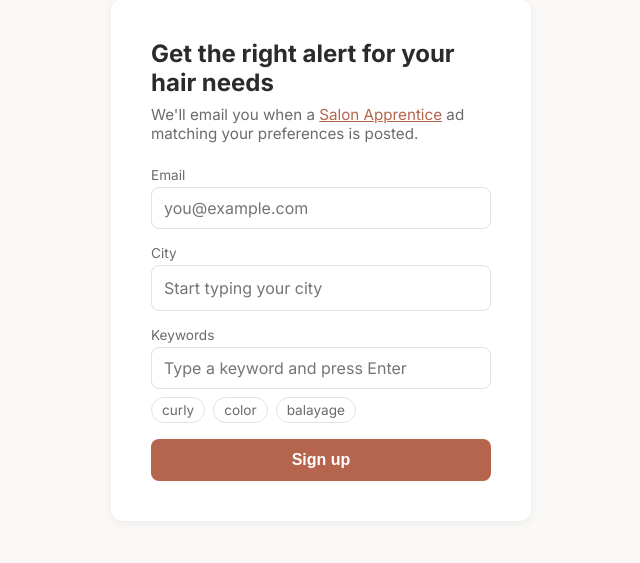
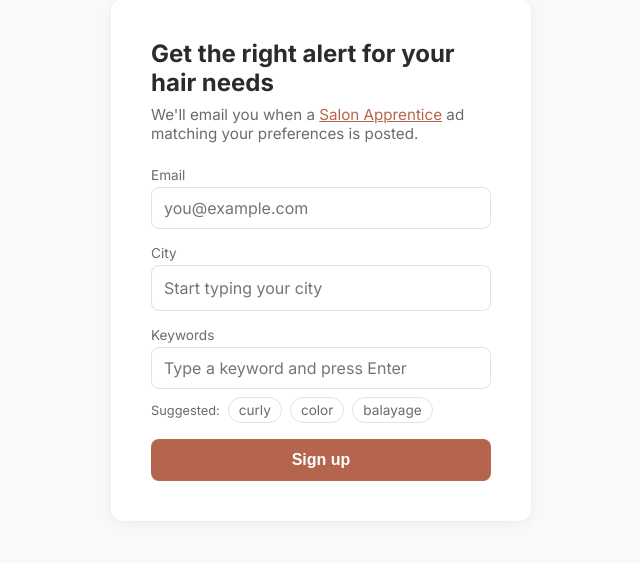
Before and after one commit to saltabe/apprentice-alerts, a Flask app: page / in a window 1280 px wide. Shown: the part 140-703 px from the top of the page, without its empty margins (319-959 px from the left). Run offline with Flask 3, Linux system fonts and the light colour scheme.

Commit message:
Add "Suggested:" label before the keyword suggestion chips
Co-Authored-By: Claude Sonnet 5 <noreply@anthropic.com>

```diff
--- a/static/styles.css
+++ b/static/styles.css
@@ -279,8 +279,14 @@ select:focus {
 .suggestion-chips {
   display: flex;
   flex-wrap: wrap;
+  align-items: center;
   gap: 8px;
   margin-top: var(--space-1);
+}
+
+.suggestion-label {
+  font-size: 0.8rem;
+  color: var(--color-text-muted);
 }
 
 .suggestion-chip {
--- a/templates/_subscription_form.html
+++ b/templates/_subscription_form.html
@@ -283,6 +283,11 @@
     const remaining = suggestedKeywords.filter((kw) => !keywordsArray.includes(kw));
     keywordSuggestions.hidden = remaining.length === 0;
 
+    const label = document.createElement('span');
+    label.classList.add('suggestion-label');
+    label.textContent = 'Suggested:';
+    keywordSuggestions.appendChild(label);
+
     remaining.forEach((kw) => {
       const chip = document.createElement('button');
       chip.type = 'button';
```
